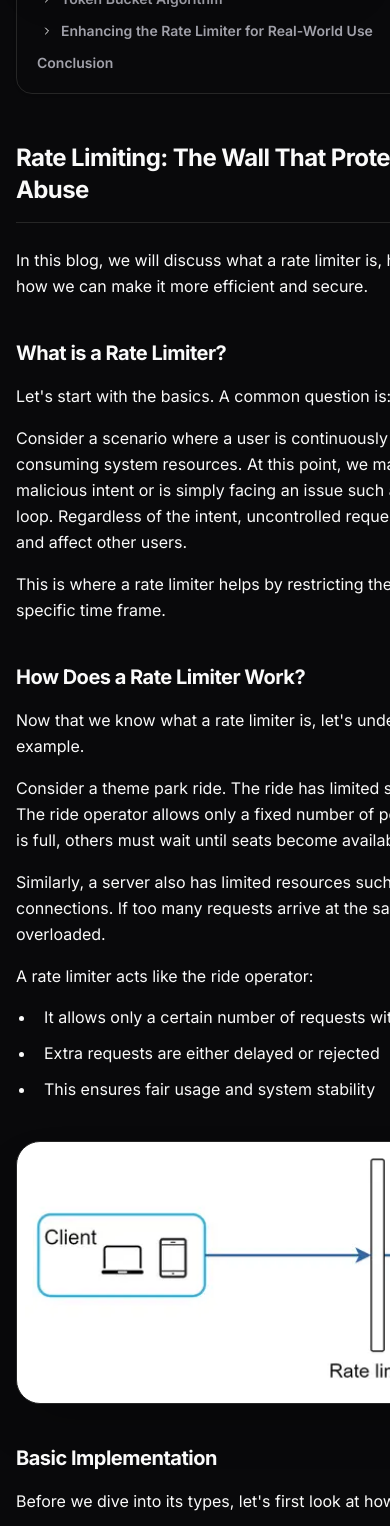
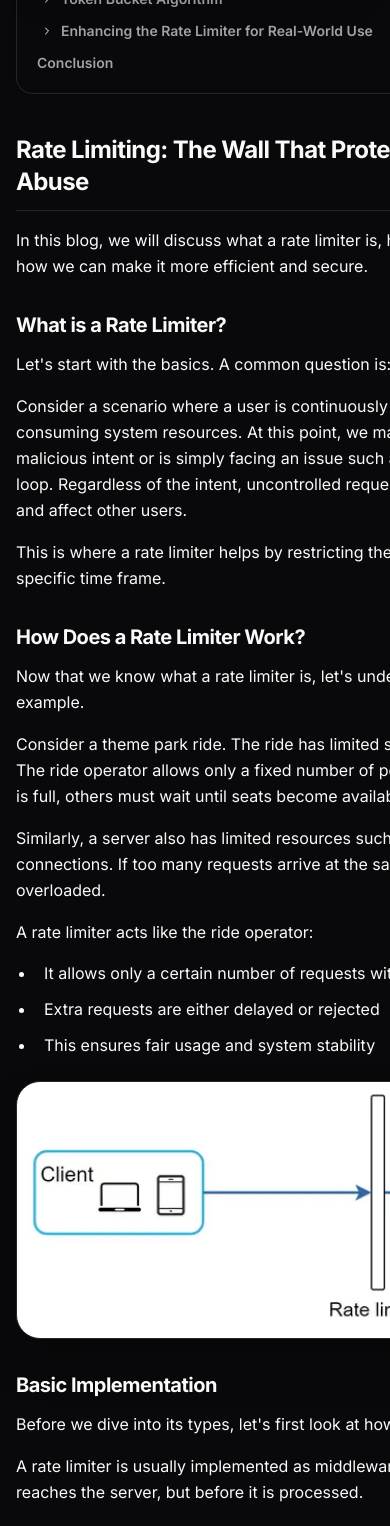
Before and after one commit to hsd2514/portfolio, a Next.js app: page /blog/Rate-Limiting in a window 390 px wide. Shown: the part 860-2386 px from the top of the page. Built offline with nearby package versions, Linux system fonts and the light colour scheme.

Commit message:
style: improve blog mobile responsiveness

```diff
--- a/src/app/blog/[slug]/client.js
+++ b/src/app/blog/[slug]/client.js
@@ -185,13 +185,13 @@ export default function BlogPostClient({ post }) {
               <ReactMarkdown
                 components={{
                   h1: ({ children }) => (
-                    <h1 id={generateSlug(children)} className="text-2xl sm:text-3xl font-bold mt-12 sm:mt-16 mb-6 sm:mb-8 text-foreground scroll-mt-24 border-b border-border/50 pb-4 tracking-tight">{children}</h1>
+                    <h1 id={generateSlug(children)} className="text-2xl sm:text-3xl font-bold mt-8 sm:mt-16 mb-4 sm:mb-8 text-foreground scroll-mt-24 border-b border-border/50 pb-3 sm:pb-4 tracking-tight">{children}</h1>
                   ),
                   h2: ({ children }) => (
-                    <h2 id={generateSlug(children)} className="text-xl sm:text-2xl font-bold mt-10 sm:mt-12 mb-4 sm:mb-6 text-foreground/90 scroll-mt-24 tracking-tight">{children}</h2>
+                    <h2 id={generateSlug(children)} className="text-xl sm:text-2xl font-bold mt-8 sm:mt-12 mb-3 sm:mb-6 text-foreground/90 scroll-mt-24 tracking-tight">{children}</h2>
                   ),
                   h3: ({ children }) => (
-                    <h3 id={generateSlug(children)} className="text-lg sm:text-xl font-semibold mt-8 sm:mt-10 mb-3 sm:mb-4 text-foreground/80 scroll-mt-24 tracking-tight">{children}</h3>
+                    <h3 id={generateSlug(children)} className="text-lg sm:text-xl font-semibold mt-6 sm:mt-10 mb-2 sm:mb-4 text-foreground/80 scroll-mt-24 tracking-tight">{children}</h3>
                   ),
                   p: ({ children }) => (
                     <p className="mb-4 sm:mb-6 text-muted-foreground/90 leading-relaxed text-base sm:text-lg selection:bg-primary/20">{children}</p>
@@ -219,7 +219,7 @@ export default function BlogPostClient({ post }) {
 
                     if (isInline) {
                       return (
-                        <code className="bg-primary/10 border border-primary/10 px-1.5 py-0.5 rounded-md text-sm font-mono text-primary/90 font-bold whitespace-nowrap">
+                        <code className="bg-primary/10 border border-primary/10 px-1.5 py-0.5 rounded-md text-[13px] sm:text-sm font-mono text-primary/90 font-bold break-words">
                           {children}
                         </code>
                       );
@@ -228,7 +228,7 @@ export default function BlogPostClient({ post }) {
                     return (
                       <div className="relative group my-8">
                         <div className="absolute -inset-1 bg-gradient-to-r from-primary/10 to-indigo-500/10 rounded-2xl blur opacity-25 group-hover:opacity-100 transition duration-1000 group-hover:duration-200"></div>
-                        <pre className="relative bg-secondary/40 border border-border/50 p-5 sm:p-7 rounded-2xl overflow-x-auto text-sm sm:text-base font-mono shadow-2xl backdrop-blur-sm">
+                        <pre className="relative bg-secondary/40 border border-border/50 p-4 sm:p-7 rounded-2xl overflow-x-auto text-[13px] sm:text-base font-mono shadow-2xl backdrop-blur-sm">
                           <div className="flex items-center gap-1.5 mb-4 border-b border-border/30 pb-3">
                             <div className="size-2.5 rounded-full bg-red-500/30" />
                             <div className="size-2.5 rounded-full bg-amber-500/30" />
@@ -243,7 +243,7 @@ export default function BlogPostClient({ post }) {
                     );
                   },
                   blockquote: ({ children }) => (
-                    <blockquote className="border-l-4 border-primary/30 pl-6 sm:pl-8 my-10 sm:my-14 text-muted-foreground/90 italic bg-primary/5 py-6 rounded-r-2xl text-lg sm:text-xl shadow-sm border-y border-r border-border/10">
+                    <blockquote className="border-l-4 border-primary/30 pl-4 sm:pl-8 my-6 sm:my-14 text-muted-foreground/90 italic bg-primary/5 py-4 sm:py-6 rounded-r-2xl text-base sm:text-xl shadow-sm border-y border-r border-border/10">
                       {children}
                     </blockquote>
                   ),
@@ -254,7 +254,7 @@ export default function BlogPostClient({ post }) {
                   img: ({ src, alt }) => {
                     const isVideo = src?.endsWith(".mp4");
                     return (
-                      <span className="block rounded-3xl my-10 sm:my-14 overflow-hidden border border-border shadow-2xl bg-white p-2 sm:p-3 group hover:border-primary/40 transition-all duration-500 hover:shadow-primary/5">
+                      <span className="block rounded-3xl my-6 sm:my-14 overflow-hidden border border-border shadow-2xl bg-white p-1 sm:p-3 group hover:border-primary/40 transition-all duration-500 hover:shadow-primary/5">
                         {isVideo ? (
                           <video
                             src={src}
```
